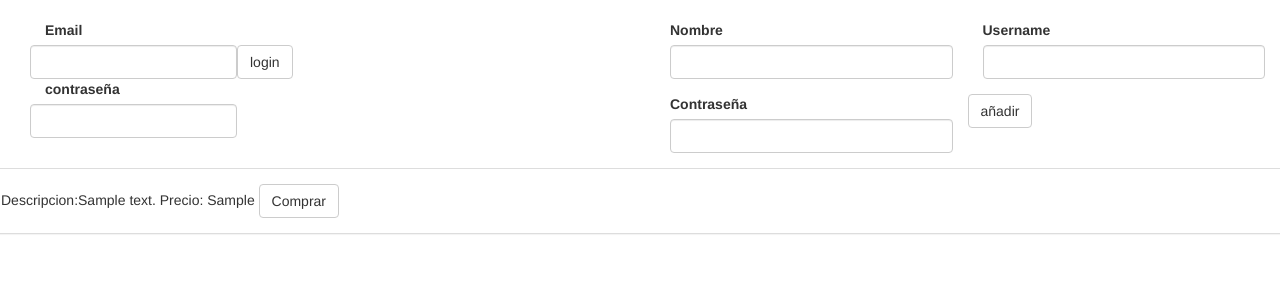
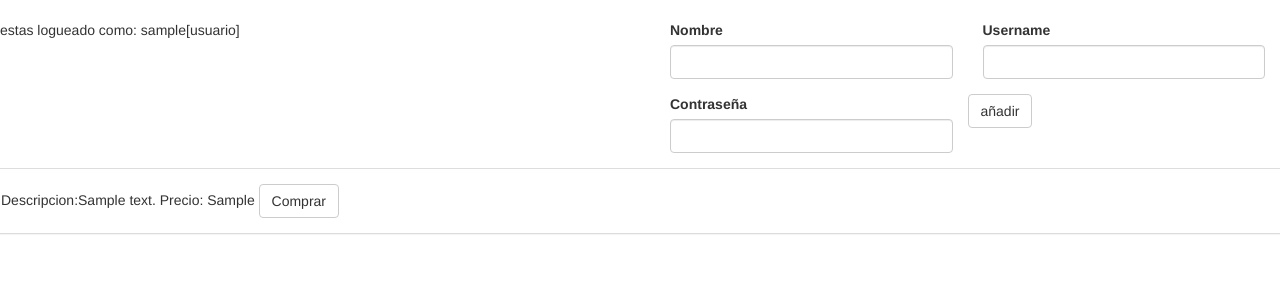
Before and after one commit to cuberolopez96/carritodelacompra, a PHP site: page /index.php in a window 1280 px wide. Shown: the part 120-420 px from the top of the page. Run offline with PHP 8.4, Linux system fonts and the light colour scheme; the visitor is signed in with stand-in values (Sample User, id 1); tables that the repository leaves empty or names only in its code hold one stand-in row (values such as "Sample post"); some libraries are stand-ins or nearby versions.

Commit message:
problemas con el logueo

```diff
--- a/includes/ModelUsuarios.php
+++ b/includes/ModelUsuarios.php
@@ -34,8 +34,8 @@ class ModelUsuarios{
     public function mostrar(){
         return $this->conexion->query("SELECT * FROM usuarios");
     }
-    public function login($email,$contraseña){
-        return $this->conexion->query("SELECT * FROM alumnos WHERE username=:email and password=:psw",array(':email'=>$email,':psw'=>$contraseña));
+    public function login($usuario,$contraseña){
+        return $this->conexion->query("SELECT * FROM alumnos WHERE usuario=:email and password=:psw",array(':email'=>$usuario,':psw'=>$contraseña));
     }
 }
 ?>
--- a/index.php
+++ b/index.php
@@ -3,7 +3,11 @@
     <main>
         <section id="logueoyregistro" class="row">
             <article id="logueo" class="col-md-6">
-                <?php require_once "modules/loginAlumno.php" ?>
+                <?php if(!isset($_SESSION['usuario'])){
+                  require_once "modules/loginAlumno.php";
+                }else{
+                  echo "estas logueado como: $_SESSION[usuario][usuario]";
+                } ?>
             </article>
             <article class="col-md-6" id="register">
                 <?php require_once "modules/register.php" ?>
--- a/modules/header.php
+++ b/modules/header.php
@@ -1,5 +1,5 @@
 <?php
-//session_start();
+session_start();
 //
 //require_once 'includes/ModelEmpresas.php';
 require_once 'includes/ModelUsuarios.php';
--- a/modules/loginAlumno.php
+++ b/modules/loginAlumno.php
@@ -1,22 +1,25 @@
 <?php
 
-//$consulta="vacio";
-//if(isset($_POST['login'])&&isset($_POST['email'])&&isset($_POST['psw'])){
-//    $consulta=$modelAlumnos->login($_POST['email'],$_POST['psw']);
-//    print_r($consulta);
-//    if(isset($consulta[0])){
-//
-//        $_SESSION['usuario']= $consulta[0];
-//
-//    }
-//    header("location: $_SERVER[PHP_SELF]");
-//
-//}
+$consulta="vacio";
+
+if(isset($_POST['login'])&&isset($_POST['username'])&&isset($_POST['psw'])){
+  echo "hola";
+   $consulta=$modelUsuarios->login($_POST['username'],$_POST['psw']);
+
+   if(isset($consulta[0])){
+
+       $_SESSION['usuario']= $consulta[0];
+       echo "$_SESSION[usuario]";
+
+   }
+   header("location: $_SERVER[PHP_SELF]");
+
+}
 ?>
    <div id="login" class = "col-md-12">
     <form class="form-inline col-md-12" action=<?php echo $_SERVER['PHP_SELF'];?> method="post">
-    <label for="" class="col-md-12">Email</label>
-    <input type="text" name="email" class="form-control col-md-12">
+    <label for="" class="col-md-12">Username</label>
+    <input type="text" name="username" class="form-control col-md-12">
 
         <label for="" class="col-md-12">contraseña</label>
     <input type="password" class="form-control col-md-12" name="psw">
```
